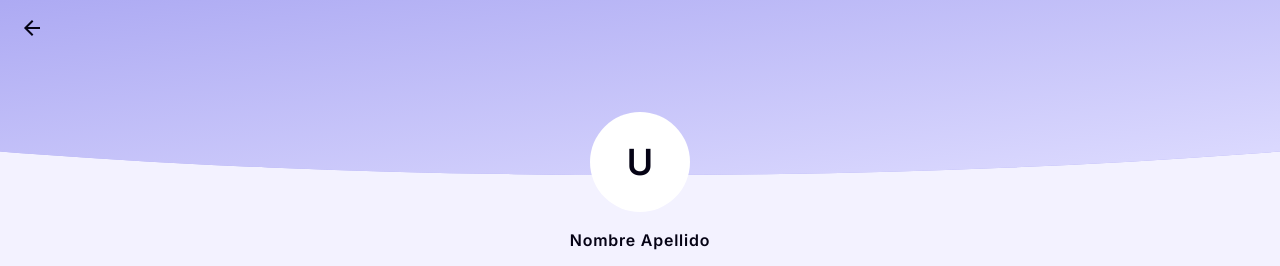
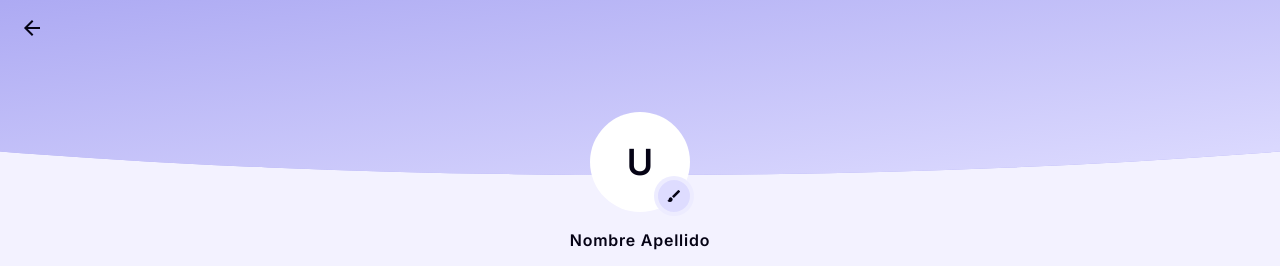
Before and after one commit to AdrielHercules/todolist-frontend, an Angular app: page /user in a window 1280 px wide. Shown: the top 266 px of the page. Built offline with nearby package versions, Linux system fonts and the light colour scheme.

Commit message:
Add edit button to user-page

```diff
--- a/src/app/user-page/user-page.component.html
+++ b/src/app/user-page/user-page.component.html
@@ -2,6 +2,13 @@
   <div class="curved-bg"></div>
   <div class="mt-10 flex size-25 items-center justify-center rounded-full bg-card">
     <div class="text-4xl font-semibold text-text select-none">U</div>
+    <button
+      class="absolute mt-17 ml-17 flex size-10 cursor-pointer items-center justify-center rounded-full border-4 border-background bg-secondary transition-transform hover:scale-110"
+    >
+      <svg class="size-4 fill-text">
+        <use [attr.xlink:href]="iconService.getIcon(iconService.icons.EDIT)"></use>
+      </svg>
+    </button>
   </div>
   <div class="flex w-full max-w-5xl flex-col">
     <p class="text-center font-semibold tracking-wider text-text select-none">Nombre Apellido</p>
```
